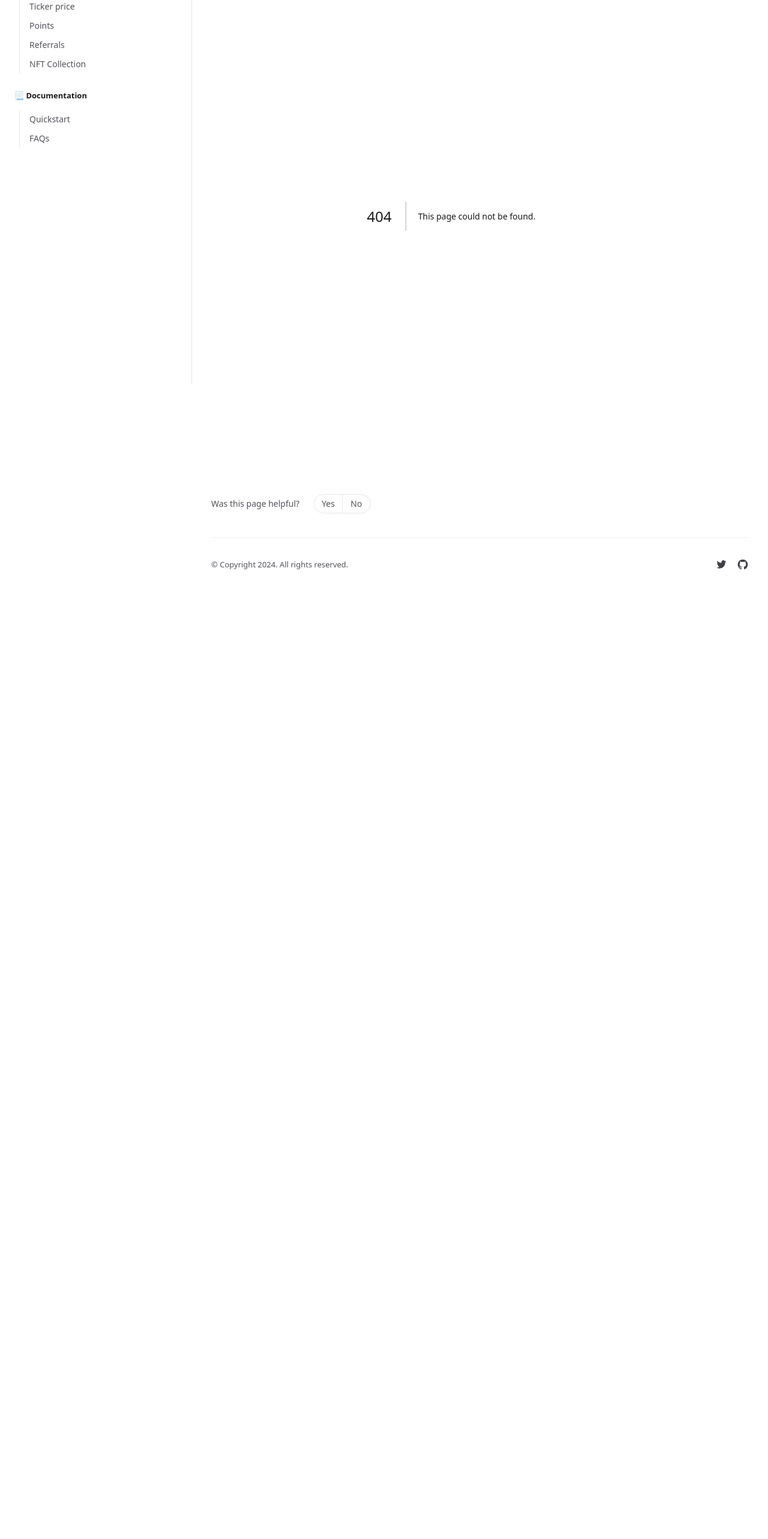
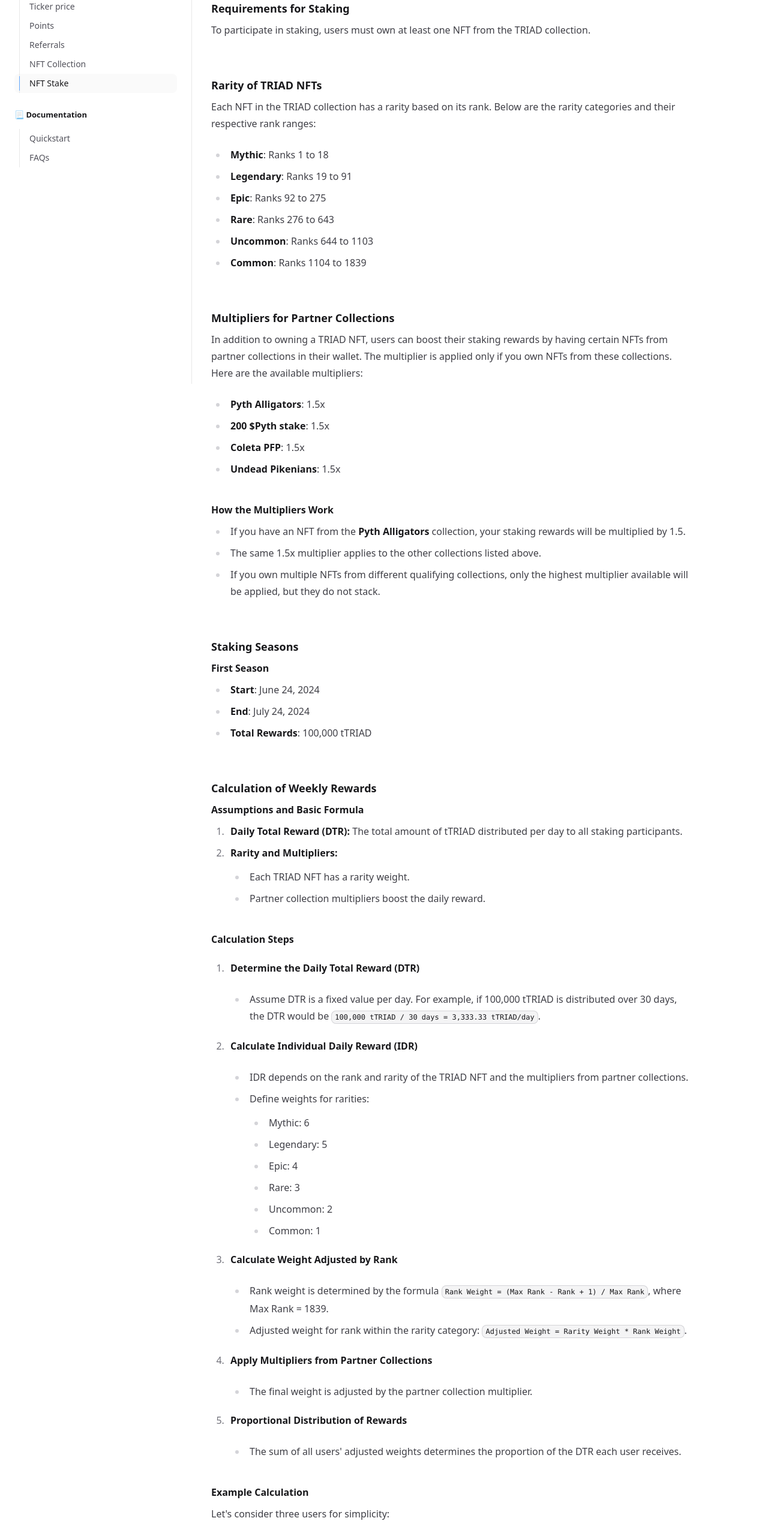
Before and after one commit to triadxyz/docs, a Next.js app: page /nft-stake in a window 1280 px wide. Before the commit this address had no page. Shown: the part 160-2726 px from the top of the page at 60% size. Before the commit the page ends 1177 px from the top, so only its background shows below. Built offline with nearby package versions, Linux system fonts and the light colour scheme.

Commit message:
nft stake

```diff
--- a/src/components/Navigation.jsx
+++ b/src/components/Navigation.jsx
@@ -191,6 +191,7 @@ export const navigation = [
       { title: 'Points', href: '/points' },
       { title: 'Referrals', href: '/referrals' },
       { title: 'NFT Collection', href: '/nft-collection' },
+      { title: 'NFT Stake', href: '/nft-stake' },
     ],
   },
   {
--- /dev/null
+++ b/src/pages/nft-stake.mdx
@@ -0,0 +1,112 @@
+# NFT Stake
+
+## Requirements for Staking
+To participate in staking, users must own at least one NFT from the TRIAD collection.
+
+## Rarity of TRIAD NFTs
+Each NFT in the TRIAD collection has a rarity based on its rank. Below are the rarity categories and their respective rank ranges:
+
+- **Mythic**: Ranks 1 to 18
+- **Legendary**: Ranks 19 to 91
+- **Epic**: Ranks 92 to 275
+- **Rare**: Ranks 276 to 643
+- **Uncommon**: Ranks 644 to 1103
+- **Common**: Ranks 1104 to 1839
+
+## Multipliers for Partner Collections
+In addition to owning a TRIAD NFT, users can boost their staking rewards by having certain NFTs from partner collections in their wallet. The multiplier is applied only if you own NFTs from these collections. Here are the available multipliers:
+
+- **Pyth Alligators**: 1.5x
+- **200 $Pyth stake**: 1.5x
+- **Coleta PFP**: 1.5x
+- **Undead Pikenians**: 1.5x
+
+### How the Multipliers Work
+- If you have an NFT from the **Pyth Alligators** collection, your staking rewards will be multiplied by 1.5.
+- The same 1.5x multiplier applies to the other collections listed above.
+- If you own multiple NFTs from different qualifying collections, only the highest multiplier available will be applied, but they do not stack.
+
+## Staking Seasons
+### First Season
+- **Start**: June 24, 2024
+- **End**: July 24, 2024
+- **Total Rewards**: 100,000 tTRIAD
+
+## Calculation of Weekly Rewards
+
+### Assumptions and Basic Formula
+1. **Daily Total Reward (DTR):** The total amount of tTRIAD distributed per day to all staking participants.
+2. **Rarity and Multipliers:**
+   - Each TRIAD NFT has a rarity weight.
+   - Partner collection multipliers boost the daily reward.
+
+### Calculation Steps
+
+1. **Determine the Daily Total Reward (DTR)**
+   - Assume DTR is a fixed value per day. For example, if 100,000 tTRIAD is distributed over 30 days, the DTR would be `100,000 tTRIAD / 30 days = 3,333.33 tTRIAD/day`.
+
+2. **Calculate Individual Daily Reward (IDR)**
+   - IDR depends on the rank and rarity of the TRIAD NFT and the multipliers from partner collections.
+   - Define weights for rarities:
+     - Mythic: 6
+     - Legendary: 5
+     - Epic: 4
+     - Rare: 3
+     - Uncommon: 2
+     - Common: 1
+
+3. **Calculate Weight Adjusted by Rank**
+   - Rank weight is determined by the formula `Rank Weight = (Max Rank - Rank + 1) / Max Rank`, where Max Rank = 1839.
+   - Adjusted weight for rank within the rarity category: `Adjusted Weight = Rarity Weight * Rank Weight`.
+
+4. **Apply Multipliers from Partner Collections**
+   - The final weight is adjusted by the partner collection multiplier.
+
+5. **Proportional Distribution of Rewards**
+   - The sum of all users' adjusted weights determines the proportion of the DTR each user receives.
+
+### Example Calculation
+
+Let's consider three users for simplicity:
+
+- **User A:**
+  - TRIAD NFT: Mythic, Rank 10 (Rarity Weight 6)
+  - Partner Collection: Undead Pikenians (1.5x)
+  - Rank Weight: `(1839 - 10 + 1) / 1839 = 1830 / 1839 ≈ 0.995`
+  - Adjusted Weight: `6 * 0.995 * 1.5 ≈ 8.955`
+
+- **User B:**
+  - TRIAD NFT: Legendary, Rank 50 (Rarity Weight 5)
+  - Partner Collection: None (1x)
+  - Rank Weight: `(1839 - 50 + 1) / 1839 = 1790 / 1839 ≈ 0.974`
+  - Adjusted Weight: `5 * 0.974 ≈ 4.870`
+
+- **User C:**
+  - TRIAD NFT: Epic, Rank 100 (Rarity Weight 4)
+  - Partner Collection: Coleta PFP (1.5x)
+  - Rank Weight: `(1839 - 100 + 1) / 1839 = 1740 / 1839 ≈ 0.946`
+  - Adjusted Weight: `4 * 0.946 * 1.5 ≈ 5.688`
+
+#### Calculating Proportional Daily Reward
+1. **Sum of Adjusted Weights:**
+   - Total: `8.955 + 4.870 + 5.688 ≈ 19.513`
+
+2. **Proportion of Daily Reward:**
+   - DTR: 3,333.33 tTRIAD
+   - User A: `(8.955 / 19.513) * 3,333.33 ≈ 1,529.96 tTRIAD/day`
+   - User B: `(4.870 / 19.513) * 3,333.33 ≈ 832.64 tTRIAD/day`
+   - User C: `(5.688 / 19.513) * 3,333.33 ≈ 970.73 tTRIAD/day`
+
+3. **Weekly Reward:**
+   - User A: `1,529.96 * 7 = 10,709.72 tTRIAD/week`
+   - User B: `832.64 * 7 = 5,828.48 tTRIAD/week`
+   - User C: `970.73 * 7 = 6,795.11 tTRIAD/week`
+
+### Summary Formula
+
+1. **Rank Weight (RW):** `(Max Rank - Rank + 1) / Max Rank`
+2. **Adjusted User Weight (AUW):** `Rarity Weight * RW * Multiplier`
+3. **Sum of Adjusted Weights (SAW):** `sum of AUW of all users`
+4. **Proportional Daily Reward of User (PDRU):** `AUW / SAW`
+5. **User's Daily Reward (UDR):** `DTR * PDRU`
+6. **User's Weekly Reward (UWR):** `UDR * 7`
```
